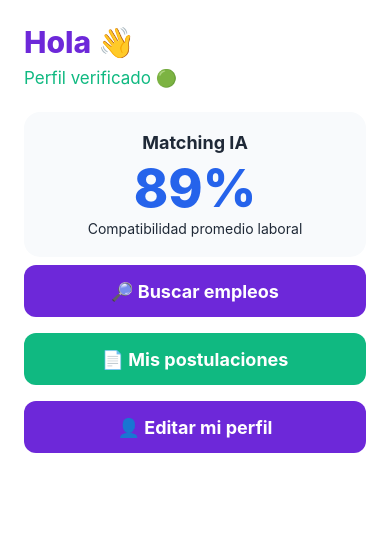
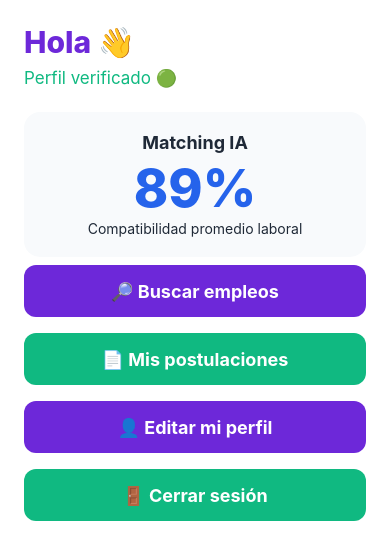
Before and after one commit to Isa18121999/IncluWork, a React Native app in the folder mobile/: screen /CandidateDashboard in a window 390 px wide. Shown: the top 560 px of the page. Built offline with nearby package versions, Linux system fonts and the light colour scheme; no server answers.

Commit message:
feat: add candidate logout flow

```diff
--- a/mobile/src/screens/CandidateDashboard.js
+++ b/mobile/src/screens/CandidateDashboard.js
@@ -1,9 +1,22 @@
 import React from "react";
-import { View, Text, StyleSheet } from "react-native";
+import { Alert, View, Text, StyleSheet } from "react-native";
 import AccessibleButton from "../components/AccessibleButton";
 import { colors } from "../theme/colors";
+import { clearSessionToken } from "../config/session";
 
 export default function CandidateDashboard({ navigation }) {
+  const handleLogout = async () => {
+    await clearSessionToken();
+    navigation.replace("Welcome");
+  };
+
+  const confirmLogout = () => {
+    Alert.alert("Cerrar sesión", "¿Quieres cerrar tu sesión?", [
+      { text: "Cancelar", style: "cancel" },
+      { text: "Cerrar sesión", style: "destructive", onPress: handleLogout }
+    ]);
+  };
+
   return (
     <View style={styles.container}>
       <Text style={styles.title}>Hola 👋</Text>
@@ -16,6 +29,7 @@ export default function CandidateDashboard({ navigation }) {
       <AccessibleButton title="🔎 Buscar empleos" onPress={() => navigation.navigate("Jobs")} />
       <AccessibleButton title="📄 Mis postulaciones" type="secondary" onPress={() => navigation.navigate("Applications")} />
       <AccessibleButton title="👤 Editar mi perfil" onPress={() => navigation.navigate("CandidateProfile")} />
+      <AccessibleButton title="🚪 Cerrar sesión" type="secondary" onPress={confirmLogout} />
     </View>
   );
 }
```
